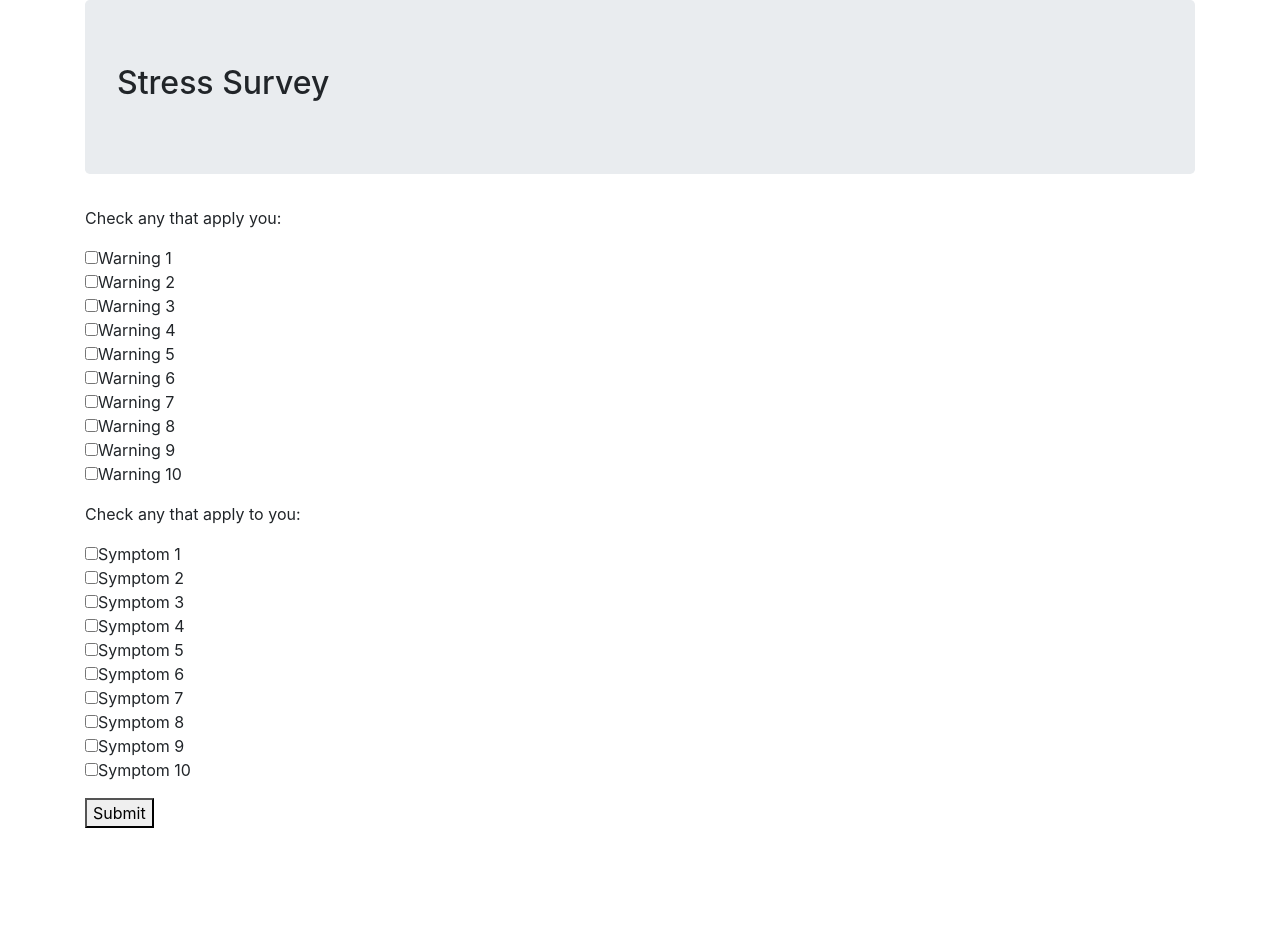
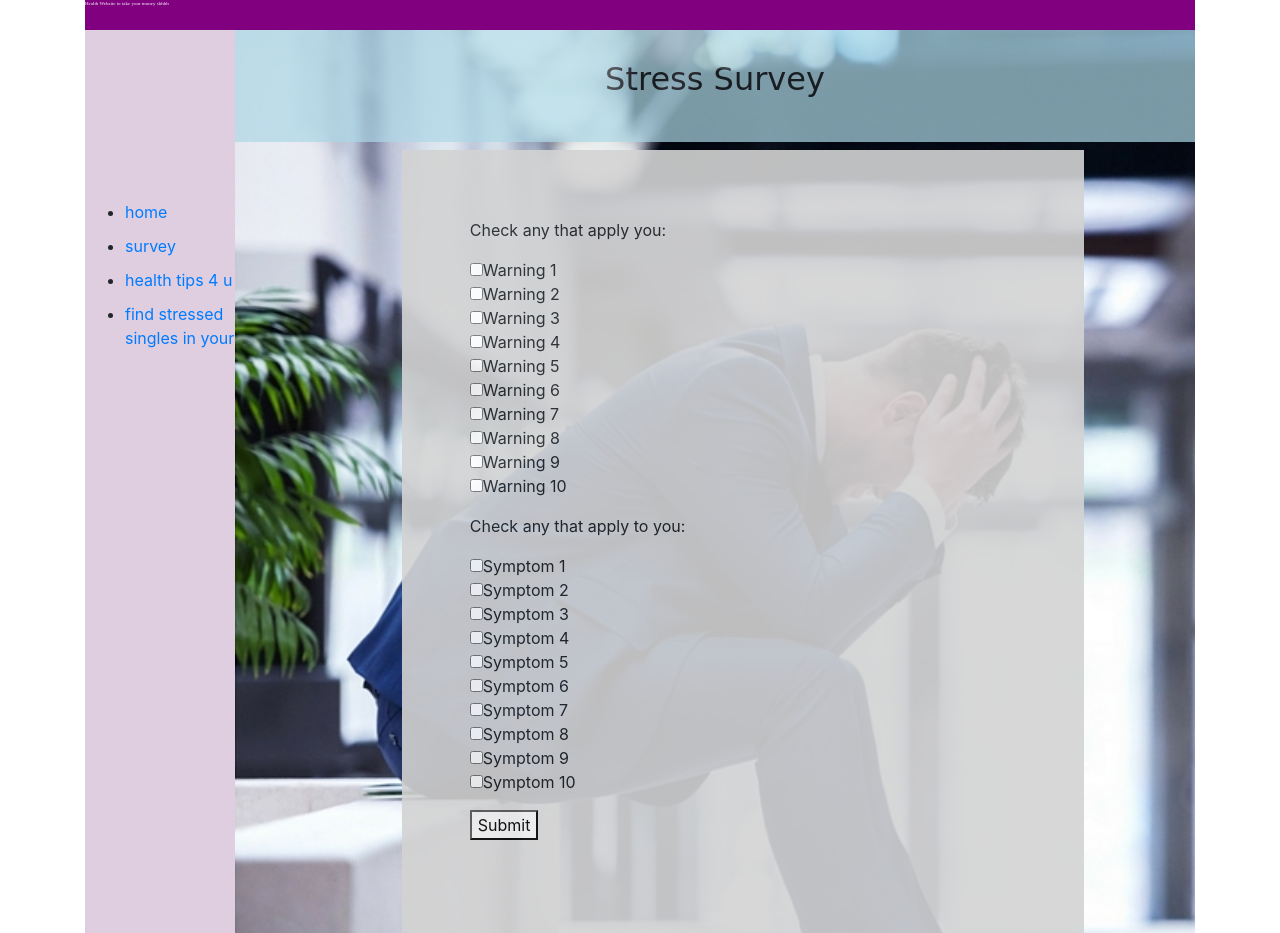
Before and after one commit to HoldenJC/stress-survey, a plain HTML site: page index.html in a window 1280 px wide. Before the commit the page ends 852 px from the top, so only its background shows below. Drawn offline with Linux system fonts and the light colour scheme.

Commit message:
add styling and css grids

```diff
--- a/css/styles.css
+++ b/css/styles.css
@@ -1,3 +1,76 @@
 #chill, #stressed, #stressedMessage {
   display: none;
 }
+
+.container{
+  display: grid;
+  grid-template-columns: 150px 15% auto 10%;
+  grid-template-rows: 30px 15% auto;
+  height: 100vh;
+  width: 100vh;
+}
+.mainArea{
+  grid-column-start: 3;
+  grid-column-end: 4;
+  grid-row-start: 3;
+  grid-row-end: 4;
+  background-color: lightgrey;
+  opacity: .9;
+}
+
+.header{
+  grid-column-start: 1;
+  grid-column-end: 5;
+  grid-row-start: 1;
+  grid-row-end: 2;
+  font-size: 5px;
+  background-color: purple;
+  color: white;
+  font-family: serif;
+}
+
+h2{
+  grid-column-start: 2;
+  grid-column-end: 5;
+  grid-row-start: 2;
+  grid-row-end: 3;
+  background-color: lightblue;
+  text-align: center;
+  padding-top: 30px;
+  font-family: cursive;
+  z-index: 1;
+  opacity: .7;
+
+}
+
+.navBar{
+  background-color: #DECEE0;
+  grid-column-start: 1;
+  grid-column-end: 2;
+  grid-row-start: 2;
+  grid-row-end: 4;
+}
+
+.image1{
+  background-image: url("../img/stressedPerson.jpg");
+  background-color: grey;
+  grid-column-start: 2;
+  grid-column-end: 5;
+  grid-row-start: 2;
+  grid-row-end: 4;
+  background-size: cover;
+  background-repeat: no-repeat;
+
+}
+
+.firstNavItem{
+  padding-top: 170px;
+}
+
+.navItem{
+  padding-top: 10px;
+}
+
+#stress-survey, #stressed, #stressedMessage, #chill{
+  padding: 10%;
+}
--- a/index.html
+++ b/index.html
@@ -11,9 +11,21 @@
 </head>
 <body>
   <div class="container">
-      <div class="jumbotron">
+    <!-- <div class="jumbotron"> -->
+    <div class="header">Health Website to take your money shhhh</div>
     <h2>Stress Survey</h2>
+    <!-- </div> -->
+    <div class="navBar">
+      <ul>
+        <li class = "firstNavItem"><a href="#">home</a></li>
+        <li class = "navItem"><a href="#">survey</a></li>
+        <li class = "navItem"><a href="#">health tips 4 u</a></li>
+        <li class = "navItem"><a href="#">find stressed singles in your</a></li>
+      </ul>
     </div>
+    <div class="image1"></div>
+    <div class="mainArea">
+
       <form id="stress-survey">
         <div class="form-group">
           <p>Check any that apply you:</p>
@@ -68,5 +80,6 @@
         <p><b>Wow! You are one chill human!</b> Nice.</p>
       </div>
     </div>
+  </div>
 </body>
 </html>
```
Also changed, not shown: img/stressedPerson.jpg (added). Lines whose indentation alone changed are shown as unchanged.
